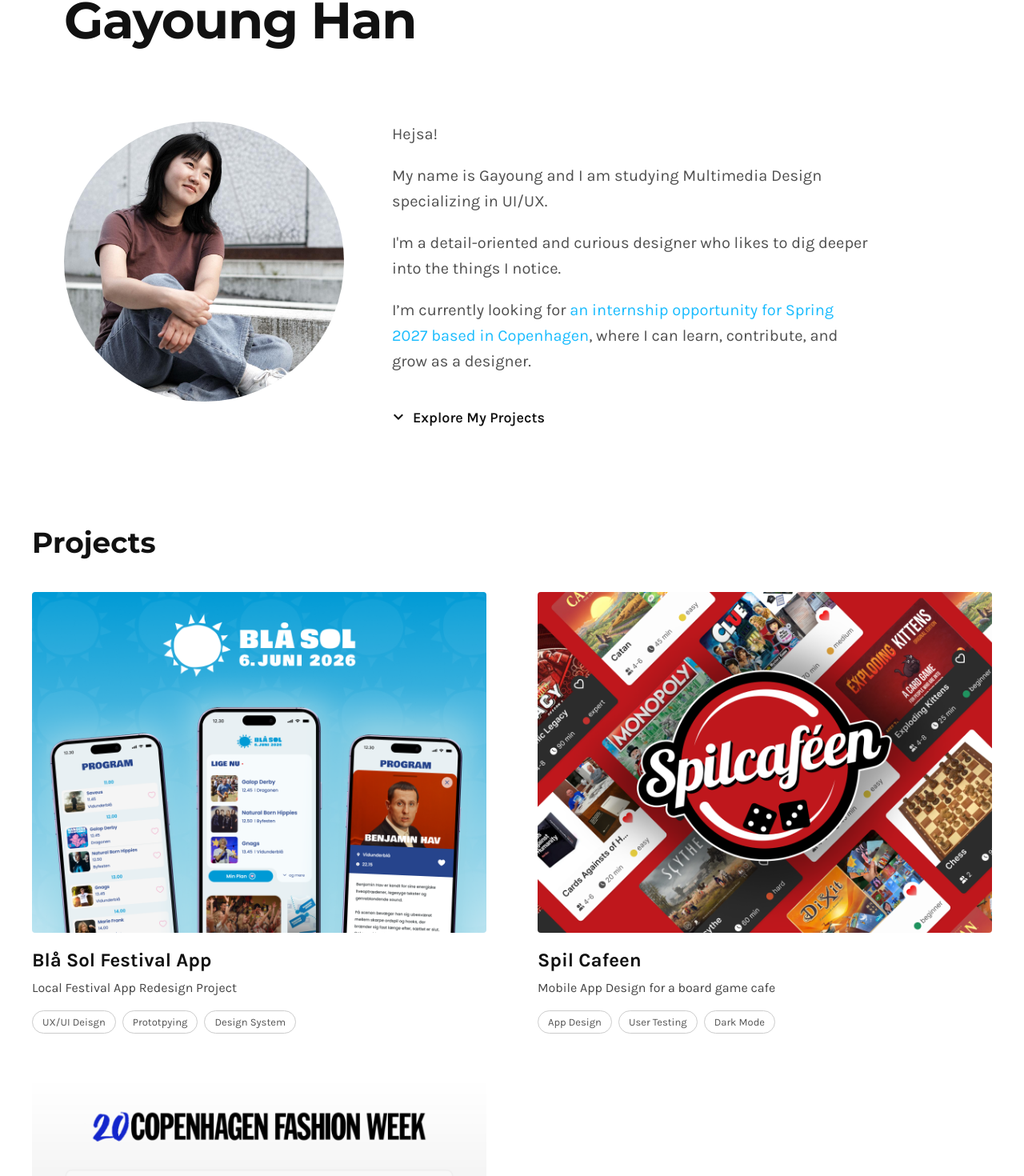
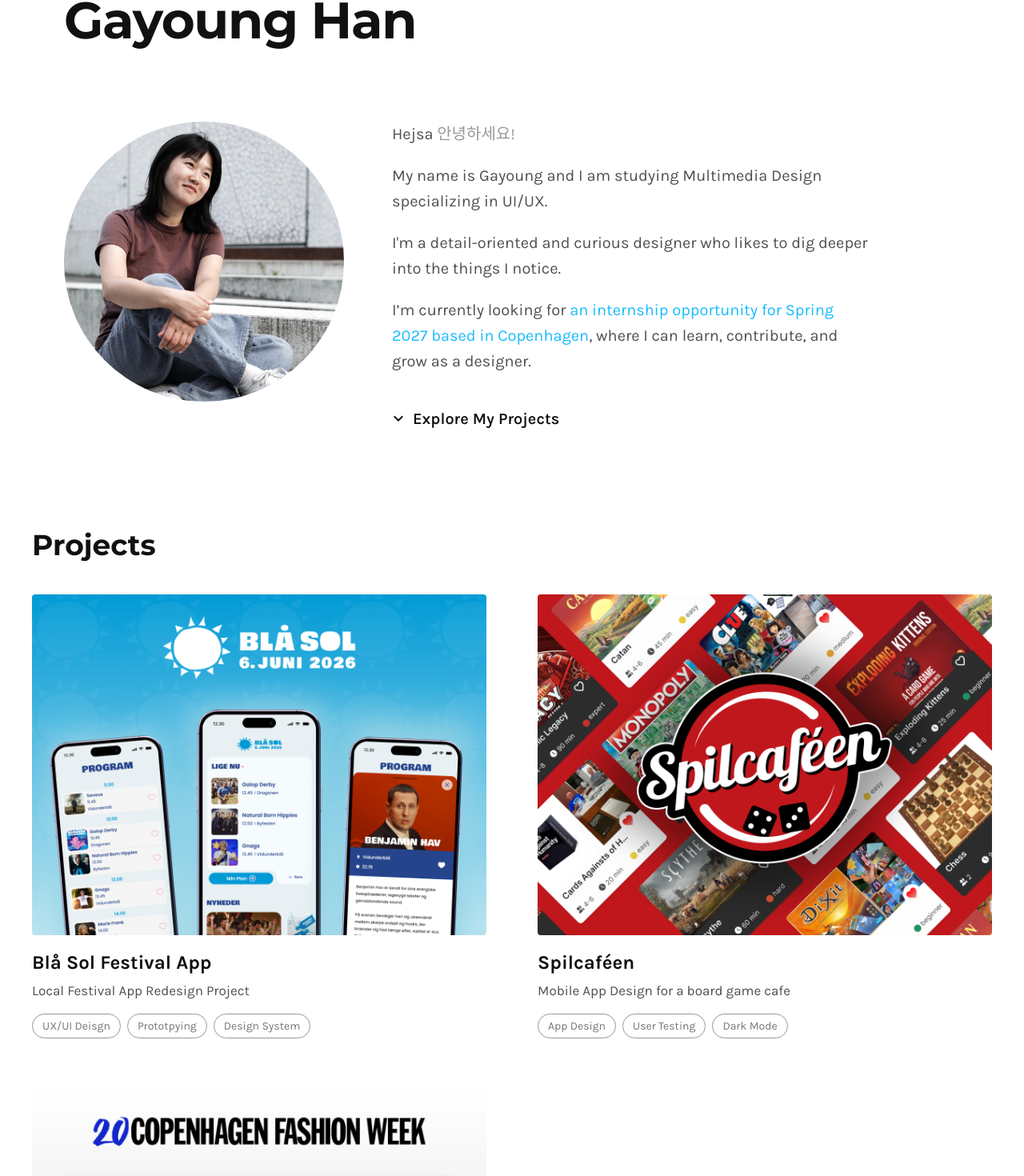
Before and after one commit to Lunanuna/portfolio, a React (Vite) app: page / in a window 1280 px wide. Shown: the part 212-1682 px from the top of the page at 80% size. Built offline with nearby package versions, Linux system fonts and the light colour scheme.

Commit message:
some minor changes in css

```diff
--- a/src/components/Main.jsx
+++ b/src/components/Main.jsx
@@ -18,7 +18,7 @@
         <img className={styles.profileImage} src={profile} alt="profile" />
         <div className={styles.introduction}>
          <div className={styles.introText}>
-          <p>Hejsa!</p>
+          <p>Hejsa <span className={styles.koreanHello}>안녕하세요!</span></p>
           <p>My name is Gayoung and I am studying Multimedia Design specializing in UI/UX.</p>
           <p> I'm a detail-oriented and curious designer who likes to dig deeper into the things I notice.</p>
           <p>I’m currently looking for <span className={styles.highlight}>an internship opportunity for Spring 2027 based in Copenhagen</span>, where I can learn, contribute, and grow as a designer.</p>
--- a/src/components/Main.module.css
+++ b/src/components/Main.module.css
@@ -28,6 +28,9 @@
   align-items: flex-start;   /* 'left' 아님 — 무효값이라 무시됨 */
 }
 
+.koreanHello{
+  color:#999999;
+}
 .role {
   font-family: 'Karla', sans-serif;
   font-size: 36px;
@@ -90,7 +93,7 @@
   align-items: center;
   gap: 10px;
   margin-top: 40px;
-  font-size: 18px;
+  font-size: 20px;
   font-weight: 600;
   color: #111111;
   text-decoration: none;
--- a/src/components/Projects.jsx
+++ b/src/components/Projects.jsx
@@ -13,9 +13,9 @@
   },
   {
     path: 'spil-cafeen',
-    title: 'Spil Cafeen',
+    title: 'Spilcaféen',
     description: 'Mobile App Design for a board game cafe',
-    thumbnail: spillCafeenThumb, // 나중에 이미지 추가
+    thumbnail: spillCafeenThumb,
     keywords: ['App Design', 'User Testing', 'Dark Mode'],
   },
   {
--- a/src/components/Projects.module.css
+++ b/src/components/Projects.module.css
@@ -39,6 +39,7 @@
   object-fit: cover;
   border-radius: 4px;
   margin-bottom: 20px;
+
 }
 
 .info {
@@ -53,8 +54,8 @@
 }
 
 .description {
-  font-size: 16px;
-  color: #444;
+  font-size: 17px;
+  color: #505050;
   margin: 0 0 16px;
 }
 
@@ -65,11 +66,11 @@
 }
 
 .keyword {
-  font-size: 13px;
+  font-size: 14px;
   padding: 4px 12px;
-  border: 1px solid #ccc;
+  border: 1px solid #999999;
   border-radius: 999px;
-  color: #555;
+  color: #767676;
 }
 
 /* ============================================================
--- a/src/views/BlaaSolProject.jsx
+++ b/src/views/BlaaSolProject.jsx
@@ -8,7 +8,7 @@
    피그마에서 export 할 때 2x(@2x) 정도로 뽑으면 선명해.
    ============================================================ */
 
-import heroMockup from '../assets/images/case-blaasol/hero-mockup.png';
+import heroMockup from '../assets/images/project-thumbnail/blaasol-thumbnail.png';
 // 히어로 우측, 손에 든 폰 목업
 
 import feature01 from '../assets/images/case-blaasol/feature-01.png';
--- a/src/views/BlaaSolProject.module.css
+++ b/src/views/BlaaSolProject.module.css
@@ -91,13 +91,13 @@
 }
 
 .heroImageWrap {
-  flex: 0 0 42%;  /* 이미지 영역 폭. 키우려면 % 올리면 됨 */
+  flex: 0 0 50%;  /* 이미지 영역 폭. 키우려면 % 올리면 됨 */
 }
 
 .heroImage {
     margin-top: 64px;
-    margin-left: 16px;
-  width: 60%;
+    /* margin-left: 16px; */
+  width: 200%;
   height: auto;
   display: block;
 }
--- a/src/views/SpilCafeenProject.jsx
+++ b/src/views/SpilCafeenProject.jsx
@@ -1,7 +1,7 @@
 export default function SpilCafeen(){
     return(
         <div>
-            준비 중입니다. 화이팅 ^^
+            준비 중입니다. 화이팅 ^^ 아자 아자 화이팅!
         </div>
     )
 }
```
Also changed, not shown: src/assets/images/project-thumbnail/blaasol-thumbnail.png, src/views/CphfwProject.module.css (added), src/views/SpilCafeenProject.module.css (added).
